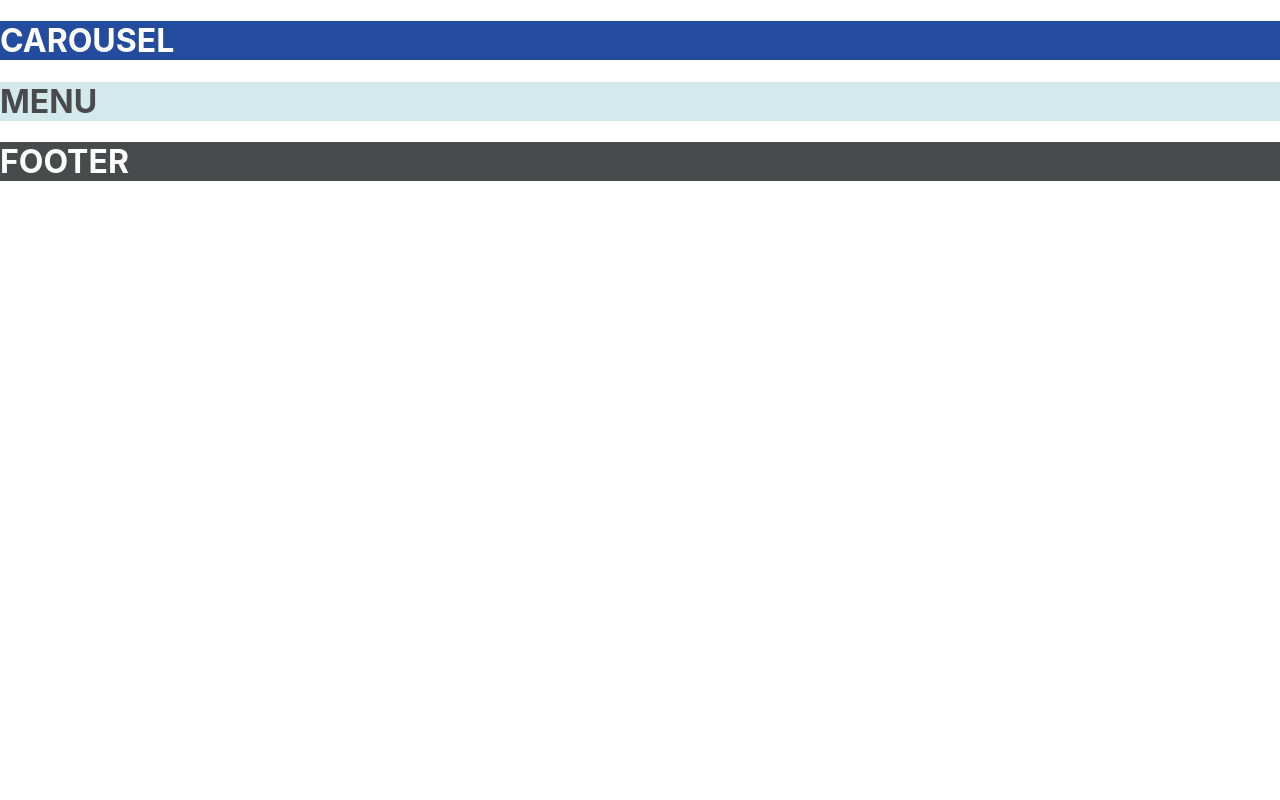
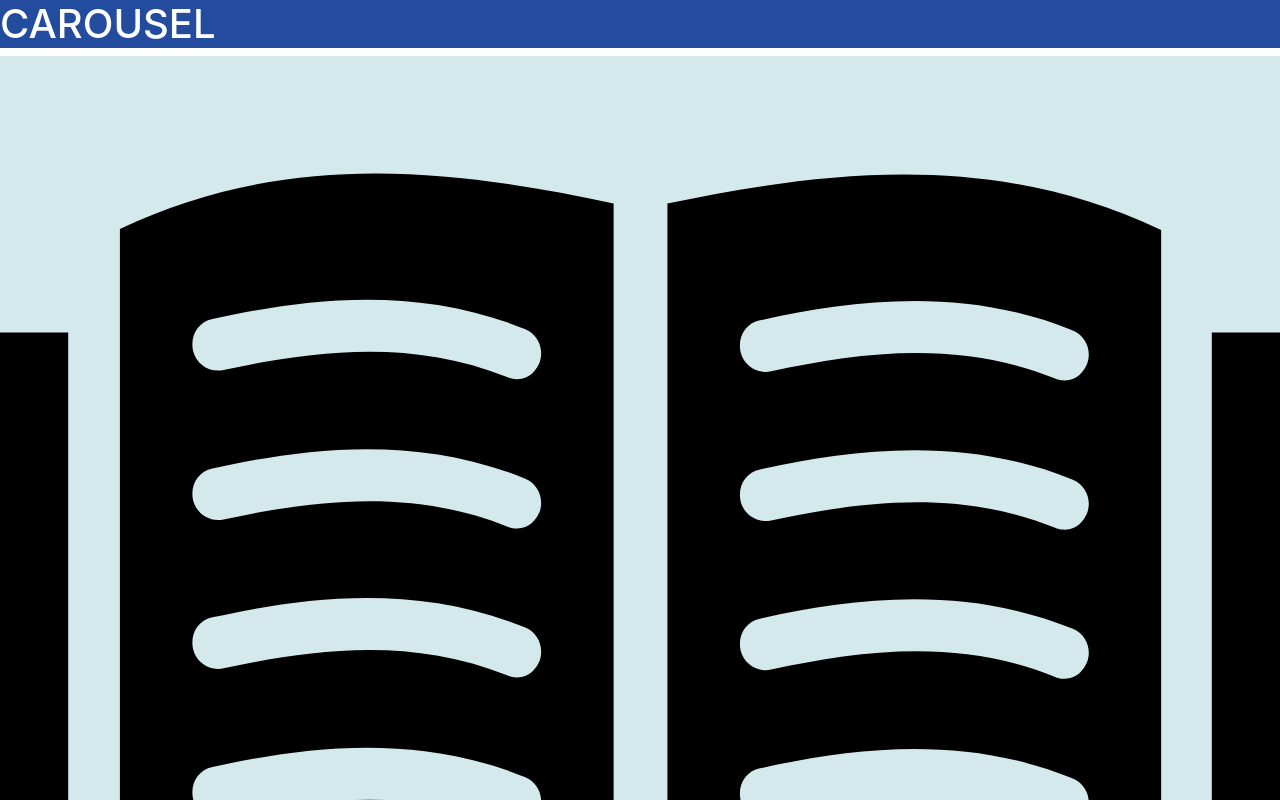
Before and after one commit to collazomanuel/campus-landing, a JavaScript app: page / in a window 1280 px wide. Shown: the top 800 px of the page. Built offline with nearby package versions, Linux system fonts and the light colour scheme.

Commit message:
second commit

```diff
--- a/package.json
+++ b/package.json
@@ -6,6 +6,7 @@
     "@testing-library/jest-dom": "^5.16.5",
     "@testing-library/react": "^13.4.0",
     "@testing-library/user-event": "^13.5.0",
+    "bootstrap": "^5.2.2",
     "react": "^18.2.0",
     "react-dom": "^18.2.0",
     "react-scripts": "5.0.1",
--- a/src/App.js
+++ b/src/App.js
@@ -1,3 +1,6 @@
+
+import '../node_modules/bootstrap/dist/css/bootstrap.min.css'
+import './App.css'
 
 import Carousel from './components/Carousel'
 import Menu from './components/Menu'
--- /dev/null
+++ b/src/components/Icon.js
@@ -0,0 +1,105 @@
+
+const Icon = (props) => {
+
+  const type = props.type
+
+  switch (type) {
+  case 'Book':
+    return (
+      <svg x="0px" y="0px" viewBox="0 0 490 490">
+        <g>
+          <path d="M463.9,105.892v326.3c-47.1-26.5-86.5-32.8-118.2-33.1c-29.8-0.2-81.2,8.7-100.7,14c-22.5-5.6-73.7-14.6-100.7-14
+                    c-33,0.7-62.6,3.9-118.2,33.1v-326.3H0v339.1h490v-339.1H463.9z"/>
+          <path d="M255.5,56.492v334.5c63-13.2,126-19.8,189,10.1v-334.5C381.5,36.692,318.5,43.292,255.5,56.492z M416.1,346.592
+                    c-3.8,8.4-11.2,6.1-12.4,5.4c-36.9-14.8-73.9-10.1-108.5-2.7c-5.4,1.2-10.5-2.3-11.7-7.4c-1.2-5.8,1.9-10.9,7.4-12.1
+                    c35.4-7.8,77.8-13.2,119.8,3.9C415.7,335.692,418.1,341.592,416.1,346.592z M416.1,289.492c-3.8,8.4-11.2,6.1-12.4,5.4
+                    c-36.9-14.8-73.9-10.1-108.5-2.7c-5.4,1.2-10.5-2.3-11.7-7.4c-1.2-5.8,1.9-10.9,7.4-12.1c35.4-7.8,77.8-13.2,119.8,3.9
+                    C415.7,278.592,418.1,284.392,416.1,289.492z M416.1,232.192c-3.8,8.4-11.2,6.1-12.4,5.4c-36.9-14.8-73.9-10.1-108.5-2.7
+                    c-5.4,1.2-10.5-2.3-11.7-7.4c-1.2-5.8,1.9-10.9,7.4-12.1c35.4-7.8,77.8-13.2,119.8,3.9C415.7,221.292,418.1,227.092,416.1,232.192
+                    z M416.1,175.092c-3.8,8.4-11.2,6.1-12.4,5.4c-36.9-14.8-73.9-10.1-108.5-2.7c-5.4,1.2-10.5-2.3-11.7-7.4
+                    c-1.2-5.8,1.9-10.9,7.4-12.1c35.4-7.8,77.8-13.2,119.8,3.9C415.7,164.192,418.1,170.092,416.1,175.092z M416.1,117.992
+                    c-3.8,8.4-11.2,6.1-12.4,5.4c-36.9-14.8-73.9-10.1-108.5-2.7c-5.4,1.2-10.5-2.3-11.7-7.4c-1.2-5.8,1.9-10.9,7.4-12.1
+                    c35.4-7.8,77.8-13.2,119.8,3.9C415.7,107.092,418.1,112.892,416.1,117.992z"/>
+          <path d="M45.9,66.192v334.4c63-29.9,126-23.3,189-9.7v-334.4C171.9,42.892,108.9,36.292,45.9,66.192z M206.5,346.192
+                    c-3.8,8.4-11.2,6.1-12.4,5.4c-36.9-14.8-73.9-10.1-108.5-2.7c-5.4,1.2-10.5-2.3-11.7-7.4c-1.2-5.8,1.9-10.9,7.4-12.1
+                    c35.4-7.8,77.8-13.2,119.8,3.9C206.1,335.292,208.4,341.092,206.5,346.192z M206.5,288.992c-3.8,8.4-11.2,6.1-12.4,5.4
+                    c-36.9-14.8-73.9-10.1-108.5-2.7c-5.4,1.2-10.5-2.3-11.7-7.4c-1.2-5.8,1.9-10.9,7.4-12.1c35.4-7.8,77.8-13.2,119.8,3.9
+                    C206.1,278.092,208.4,283.892,206.5,288.992z M206.5,231.692c-3.8,8.4-11.2,6.1-12.4,5.4c-36.9-14.8-73.9-10.1-108.5-2.7
+                    c-5.4,1.2-10.5-2.3-11.7-7.4c-1.2-5.8,1.9-10.9,7.4-12.1c35.4-7.8,77.8-13.2,119.8,3.9C206.1,220.792,208.4,226.592,206.5,231.692
+                    z M206.5,174.692c-3.8,8.4-11.2,6.1-12.4,5.4c-36.9-14.8-73.9-10.1-108.5-2.7c-5.4,1.2-10.5-2.3-11.7-7.4
+                    c-1.2-5.8,1.9-10.9,7.4-12.1c35.4-7.8,77.8-13.2,119.8,3.9C206.1,163.792,208.4,169.592,206.5,174.692z M206.5,117.492
+                    c-3.8,8.4-11.2,6.1-12.4,5.4c-36.9-14.8-73.9-10.1-108.5-2.7c-5.4,1.2-10.5-2.3-11.7-7.4c-1.2-5.8,1.9-10.9,7.4-12.1
+                    c35.4-7.8,77.8-13.2,119.8,3.9C206.1,106.592,208.4,112.392,206.5,117.492z"/>
+        </g>
+      </svg>
+    )
+  case 'Hat':
+    return (
+      <svg x="0px" y="0px" viewBox="0 0 20 20">
+        <g>
+          <path d="M4 14.5V11.165L8.00843 13.4663C9.24174 14.1743 10.7583 14.1743 11.9916 13.4663L16 11.165V14.5C16 14.6326 15.9473 14.7598 15.8536 14.8536L15.852 14.8551L15.8496 14.8574L15.8428 14.8642L15.8201 14.8859C15.801 14.9039 15.7741 14.9288 15.7394 14.9596C15.6701 15.0213 15.5696 15.1067 15.4389 15.2079C15.1777 15.41 14.7948 15.6761 14.2978 15.9412C13.3033 16.4716 11.8479 17 10 17C8.15211 17 6.69675 16.4716 5.70221 15.9412C5.20518 15.6761 4.82226 15.41 4.5611 15.2079C4.43043 15.1067 4.32994 15.0213 4.26059 14.9596C4.22591 14.9288 4.19898 14.9039 4.17992 14.8859L4.15724 14.8642C4.05938 14.7684 4 14.6378 4 14.5Z" />
+          <path d="M18.7489 8.43369L11.4937 12.599C10.5687 13.1301 9.4313 13.1301 8.50632 12.599L2 8.86367L2 13.5C2 13.7761 1.77614 14 1.5 14C1.22386 14 1 13.7761 1 13.5V8.00008C1 7.81007 1.10598 7.64474 1.26206 7.56014L8.5063 3.40104C8.85317 3.20189 9.22992 3.07743 9.61413 3.02764C9.73586 3.01187 9.85834 3.00359 9.98086 3.00281C10.3739 3.0003 10.7674 3.07496 11.1377 3.22679C11.2591 3.27658 11.3781 3.33466 11.4937 3.40104L18.749 7.56646C18.9042 7.65561 19 7.82101 19 8.00008C19 8.17914 18.9042 8.34454 18.7489 8.43369Z" />
+        </g>
+      </svg>
+    )
+  case 'Teacher':
+    return (
+      <svg x="0px" y="0px" viewBox="0 0 256 203">
+        <g>
+          <path d="M84.2,2.3c18.7,0,33.8,15.1,33.8,33.8s-15.1,33.8-33.8,33.8S50.4,54.7,50.4,36.1S65.5,2.3,84.2,2.3z M188.8,151.4
+                    c4.3,0,7.8,2.2,7.8,5s-3.5,5-7.8,5c-4.3,0-7.8-2.2-7.8-5S184.5,151.4,188.8,151.4z M149.3,112.1l-3.9,11.1c-4-8.3-8-16.3-11.1-21.8
+                    c-3.4-7.2-8.7-13.3-15.3-17.6c-6.6-4.3-14.5-6.8-22.9-6.8H44.2C20.9,76.9,2,96,2,119.1V183c0,9.8,7.9,17.7,17.7,17.7h202.7
+                    l31.6-88.6H149.3z M215.5,190.9H88.6v-5.7c0-8.8-7.2-16-16-16H33.5v-43.3c0-2.2,1.8-3.9,3.9-3.9s3.9,1.8,3.9,3.9v35.4h31.2
+                    c12.4,0,22.6,9.5,23.8,21.7h38.1l21.7-61H240L215.5,190.9z"/>
+        </g>
+      </svg>
+    )
+  case 'Cetec':
+    return (
+      <svg x="0px" y="0px" viewBox="-10 35 280.000000 20.000000">
+        <g transform="translate(0.000000,101.000000) scale(0.100000,-0.100000)">
+          <path d="M1860 851 c-56 -18 -127 -62 -164 -100 -38 -39 -39 -41 -21 -55 17
+                    -13 24 -10 62 24 76 66 125 85 228 85 74 0 98 -5 136 -23 74 -37 125 -87 160
+                    -157 32 -65 47 -77 67 -52 17 20 -28 107 -85 168 -26 28 -75 65 -108 82 -53
+                    27 -72 31 -155 34 -52 1 -106 -1 -120 -6z"/>
+          <path d="M277 816 c-64 -17 -116 -61 -150 -127 -27 -50 -28 -61 -25 -149 5
+                    -130 42 -201 132 -247 47 -25 166 -29 221 -9 52 20 111 83 125 135 16 59 15
+                    61 -43 61 -52 0 -53 0 -72 -42 -37 -79 -127 -99 -194 -42 -89 75 -76 270 22
+                    320 44 24 111 14 148 -22 16 -15 29 -34 29 -41 0 -9 17 -13 61 -13 58 0 60 1
+                    54 23 -27 87 -81 138 -166 156 -62 14 -81 13 -142 -3z"/>
+          <path d="M970 765 l0 -45 80 0 80 0 0 -220 0 -220 60 0 60 0 0 220 0 220 80 0
+                    80 0 0 45 0 45 -220 0 -220 0 0 -45z"/>
+          <path d="M793 671 c-44 -11 -77 -34 -109 -77 -49 -64 -45 -192 8 -260 69 -87
+                    253 -82 308 8 29 48 26 58 -20 58 -28 0 -46 -7 -64 -25 -19 -19 -35 -25 -70
+                    -25 -37 0 -48 5 -70 31 -14 17 -26 39 -26 50 0 18 9 19 140 19 l140 0 0 28 c0
+                    66 -41 147 -90 175 -32 19 -106 28 -147 18z m101 -93 c14 -13 26 -32 28 -43 3
+                    -19 -3 -20 -81 -20 -97 0 -108 9 -63 55 37 37 80 40 116 8z"/>
+          <path d="M1483 671 c-124 -31 -184 -184 -121 -306 61 -117 252 -127 325 -16
+                    31 46 29 51 -17 51 -28 0 -46 -7 -64 -25 -20 -20 -35 -25 -75 -25 -42 0 -53 4
+                    -70 26 -12 15 -21 37 -21 50 l0 24 140 0 c158 0 152 -4 126 83 -17 57 -49 103
+                    -84 121 -37 19 -100 26 -139 17z m104 -93 c11 -13 24 -33 28 -45 6 -23 5 -23
+                    -84 -23 -85 0 -91 1 -91 20 0 61 104 94 147 48z"/>
+          <path d="M1925 671 c-68 -17 -130 -77 -141 -136 -13 -70 0 -150 30 -190 88
+                    -115 293 -89 331 43 6 21 3 22 -44 22 -28 0 -51 -4 -51 -10 0 -36 -75 -63
+                    -125 -44 -62 24 -59 200 4 234 35 18 80 12 105 -15 18 -20 33 -25 70 -25 56 0
+                    59 14 16 64 -42 48 -130 73 -195 57z"/>
+          <path d="M2187 486 c-11 -28 19 -37 119 -34 91 3 99 5 99 23 0 19 -8 20 -106
+                    23 -86 2 -108 0 -112 -12z"/>
+          <path d="M2275 355 c-22 -58 -103 -148 -158 -174 -23 -11 -66 -25 -96 -32 -93
+                    -20 -212 16 -283 85 -33 32 -35 33 -56 16 l-22 -18 38 -34 c54 -48 99 -74 166
+                    -93 175 -51 371 41 451 211 26 55 25 84 -5 84 -11 0 -23 -15 -35 -45z"/>
+        </g>
+      </svg>
+    )
+  default:
+    break
+  }
+
+  return (
+    <div>
+        Icon
+    </div>
+  )
+}
+
+export default Icon
--- a/src/components/Menu.js
+++ b/src/components/Menu.js
@@ -1,3 +1,18 @@
+import Icon from './Icon'
+
+const MenuButton = (props) => {
+
+  const text = props.text
+  const type = props.type
+
+  return (
+    <div>
+      <a href='/'>
+        <Icon type={type} /><p>{text}</p>
+      </a>
+    </div>
+  )
+}
 
 const Menu = () => {
 
@@ -8,9 +23,10 @@ const Menu = () => {
 
   return (
     <div style={menuStyle}>
-      <h1>
-        MENU
-      </h1>
+      <MenuButton type='Book' text='Grado' />
+      <MenuButton type='Hat' text='Posgrado' />
+      <MenuButton type='Teacher' text='Formación docente' />
+      <MenuButton type='Cetec' text='' />
     </div>
   )
 }
```
Also changed, not shown: 2 other files (tests, documents, lock files or other folders).
